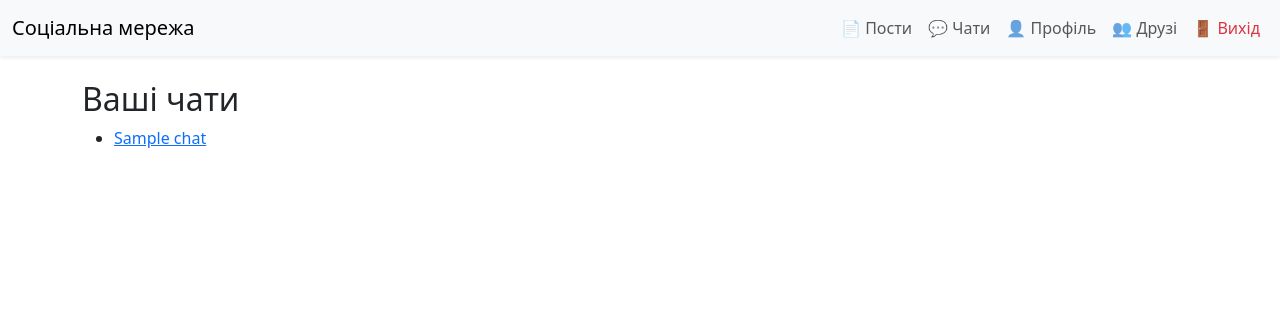
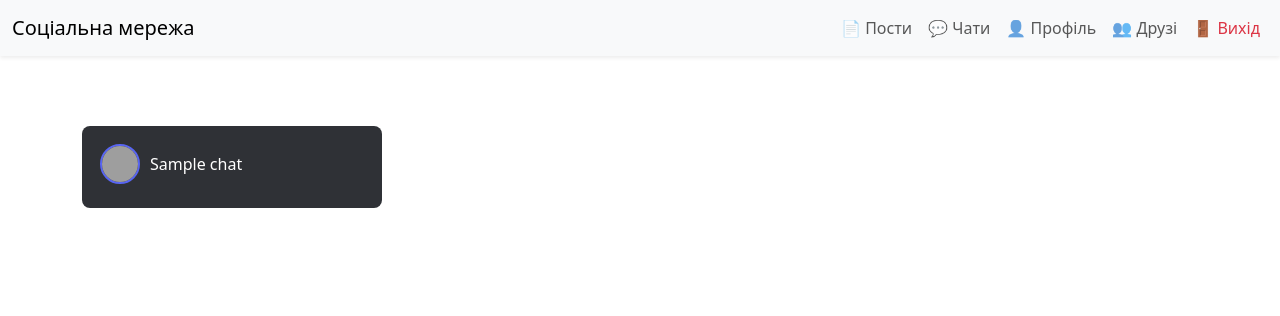
Before and after one commit to Dima-Babenko/LynkR, a Django app: page /chat/ in a window 1280 px wide. Shown: the top 316 px of the page. Run offline with Django 5.2, Linux system fonts and the light colour scheme; a user stored in the database is signed in; tables that the repository leaves empty hold one stand-in row (values such as "Sample post"); grey boxes are pictures that could not be loaded.

Commit message:
added simple chat with friend system

```diff
--- a/accounts/urls.py
+++ b/accounts/urls.py
@@ -11,4 +11,5 @@ urlpatterns = [
     path('friends/send/', views.send_friend_request, name='send_friend_request'),
     path('friends/respond/<int:request_id>/<str:action>/', views.respond_to_request, name='respond_friend_request'),
     path('friends/change_id/', views.change_friend_id, name='change_friend_id'),
+    path('remove-friend/<int:chat_id>/', views.remove_friend, name='remove_friend'),
 ]
--- a/chat/apps.py
+++ b/chat/apps.py
@@ -4,3 +4,6 @@ from django.apps import AppConfig
 class ChatConfig(AppConfig):
     default_auto_field = 'django.db.models.BigAutoField'
     name = 'chat'
+
+    def ready(self):
+        import chat.signals
--- a/chat/views.py
+++ b/chat/views.py
@@ -1,51 +1,67 @@
 from django.shortcuts import render, get_object_or_404, redirect
 from django.contrib.auth.decorators import login_required
+from django.contrib.auth import get_user_model
+from django.db.models import Count
 from .models import Chat, Message
-from django.contrib.auth import get_user_model
 
 User = get_user_model()
 
-
 @login_required
 def chat_list(request):
-    chats = request.user.chats.all().order_by('-created_at')
+    # Всі чати користувача, сортування за датою створення (останній вгорі)
+    chats = request.user.chats.all().order_by('-created_at').prefetch_related('participants')
     return render(request, 'chat/chat_list.html', {'chats': chats})
-
 
 @login_required
 def chat_detail(request, chat_id):
     chat = get_object_or_404(Chat, id=chat_id)
+
+    # Перевірка, чи користувач учасник цього чату
     if request.user not in chat.participants.all():
         return redirect('chat:chat_list')
 
-    messages = chat.messages.all().order_by('timestamp')
+    # Всі повідомлення чату, відсортовані за часом, оптимізовано запит
+    messages = chat.messages.all().order_by('timestamp').select_related('sender')
 
     if request.method == 'POST':
-        text = request.POST.get('text')
+        text = request.POST.get('text', '').strip()
         file = request.FILES.get('file')
+
+        # Створюємо повідомлення, якщо є текст або файл
         if text or file:
             Message.objects.create(
                 chat=chat,
                 sender=request.user,
-                text=text or '',
+                text=text,
                 file=file
             )
+            # Переадресація після відправлення для уникнення повторної відправки при оновленні сторінки
             return redirect('chat:chat_detail', chat_id=chat.id)
 
     return render(request, 'chat/chat_detail.html', {
         'chat': chat,
-        'messages': messages
+        'messages': messages,
     })
-
 
 @login_required
 def start_private_chat(request, user_id):
     other_user = get_object_or_404(User, id=user_id)
-    chats = Chat.objects.filter(is_group=False, participants=request.user).filter(participants=other_user)
+
+    # Шукаємо приватний чат між двома користувачами (без груп)
+    chats = Chat.objects.filter(
+        is_group=False,
+        participants=request.user
+    ).annotate(num_participants=Count('participants')).filter(
+        participants=other_user,
+        num_participants=2
+    )
 
     if chats.exists():
+        # Якщо такий чат існує, переходимо до нього
         return redirect('chat:chat_detail', chat_id=chats.first().id)
 
+    # Інакше створюємо новий приватний чат
     chat = Chat.objects.create(is_group=False)
     chat.participants.set([request.user, other_user])
+
     return redirect('chat:chat_detail', chat_id=chat.id)
--- a/templates/chat/chat_list.html
+++ b/templates/chat/chat_list.html
@@ -1,27 +1,70 @@
 {% extends 'base.html' %}
+{% load static %}
 
 {% block content %}
+<style>
+  .chat-list {
+    background-color: #2f3136;
+    color: #fff;
+    border-radius: 8px;
+    padding: 10px;
+    width: 300px;
+  }
 
-<h2>Ваші чати</h2>
-<ul>
+  .chat-item {
+    display: flex;
+    align-items: center;
+    padding: 8px;
+    margin-bottom: 6px;
+    border-radius: 5px;
+    transition: background 0.2s;
+    text-decoration: none;
+    color: inherit;
+  }
+
+  .chat-item:hover {
+    background-color: #40444b;
+    cursor: pointer;
+  }
+
+  .chat-avatar {
+    width: 40px;
+    height: 40px;
+    border-radius: 50%;
+    object-fit: cover;
+    margin-right: 10px;
+    border: 2px solid #5865f2;
+  }
+
+  .chat-name {
+    font-weight: 500;
+    font-size: 16px;
+  }
+</style>
+
+<h2 style="color:white;">Ваші чати</h2>
+<div class="chat-list">
   {% for chat in chats %}
-    <li>
-      <a href="{% url 'chat:chat_detail' chat.id %}">
+    <a href="{% url 'chat:chat_detail' chat.id %}" class="chat-item">
       {% if chat.is_group %}
-          {{ chat.name }}
+        <img src="{% static 'img/group_icon.png' %}" class="chat-avatar" alt="group">
+        <span class="chat-name">{{ chat.name }}</span>
       {% else %}
-          Приватний чат з
+        {# Знайдемо одного учасника, що не є поточним користувачем #}
         {% for user in chat.participants.all %}
           {% if user != request.user %}
-              {{ user.username }}
+            {% if user.avatar %}
+              <img src="{{ user.avatar.url }}" class="chat-avatar" alt="{{ user.username }}">
+            {% else %}
+              <img src="{% static 'img/default_avatar.png' %}" class="chat-avatar" alt="default avatar">
+            {% endif %}
+            <span class="chat-name">{{ user.username }}</span>
           {% endif %}
         {% endfor %}
       {% endif %}
     </a>
-    </li>
   {% empty %}
-    <li>У вас ще немає чатів</li>
+    <p style="color: gray;">У вас ще немає чатів</p>
   {% endfor %}
-</ul>
-
+</div>
 {% endblock %}
```
Also changed, not shown: accounts/admin.py (+23 -11 lines), accounts/views.py (+58 -0 lines), chat/signals.py (added, +12 -0 lines), templates/chat/chat_detail.html (+16 -1 lines), chat/migrations/0002_friendship.py (added), chat/migrations/0003_delete_friendship.py (added), chat/migrations/0004_alter_message_options_and_more.py (added), chat/migrations/0005_alter_message_options_and_more.py (added). Lines whose indentation alone changed are shown as unchanged.
